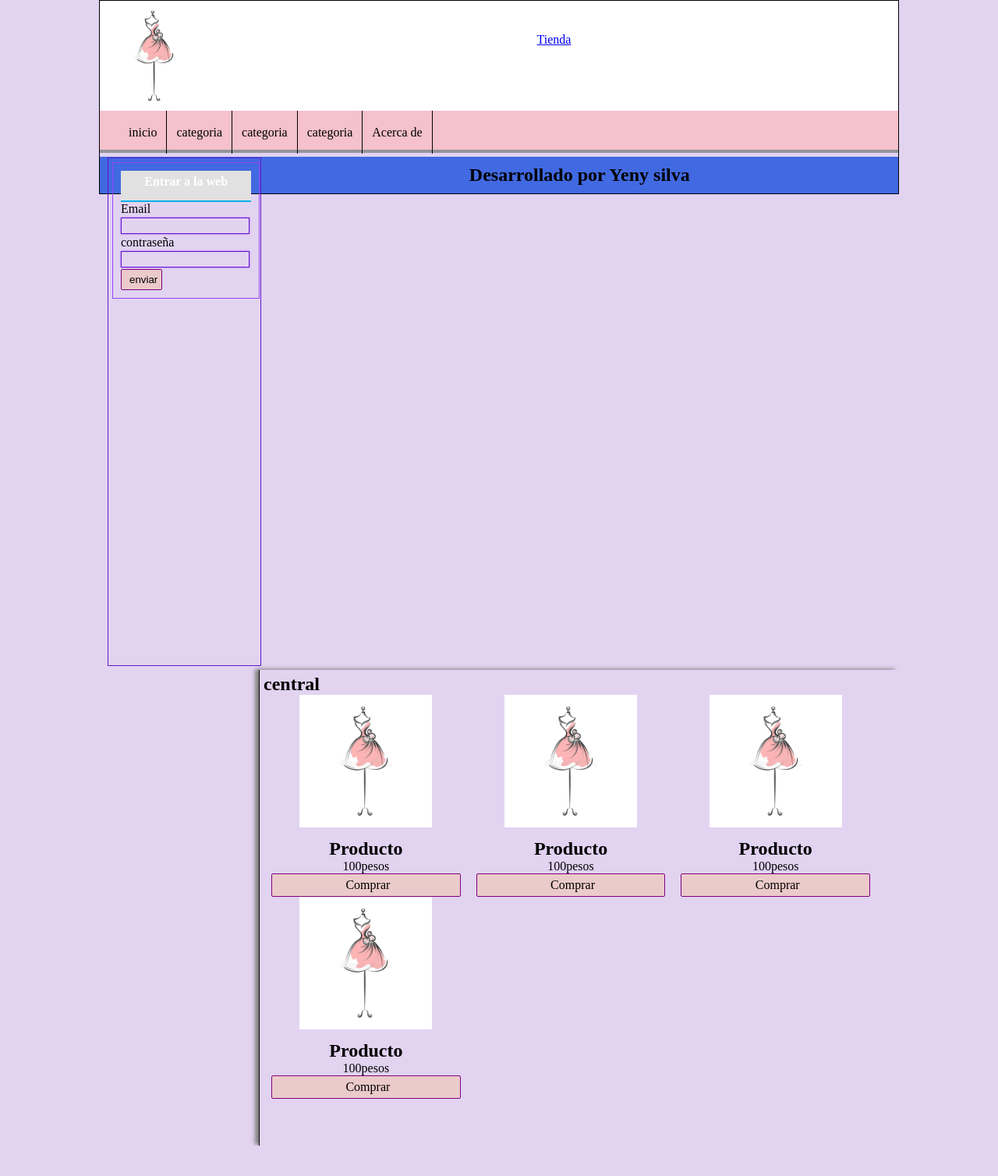
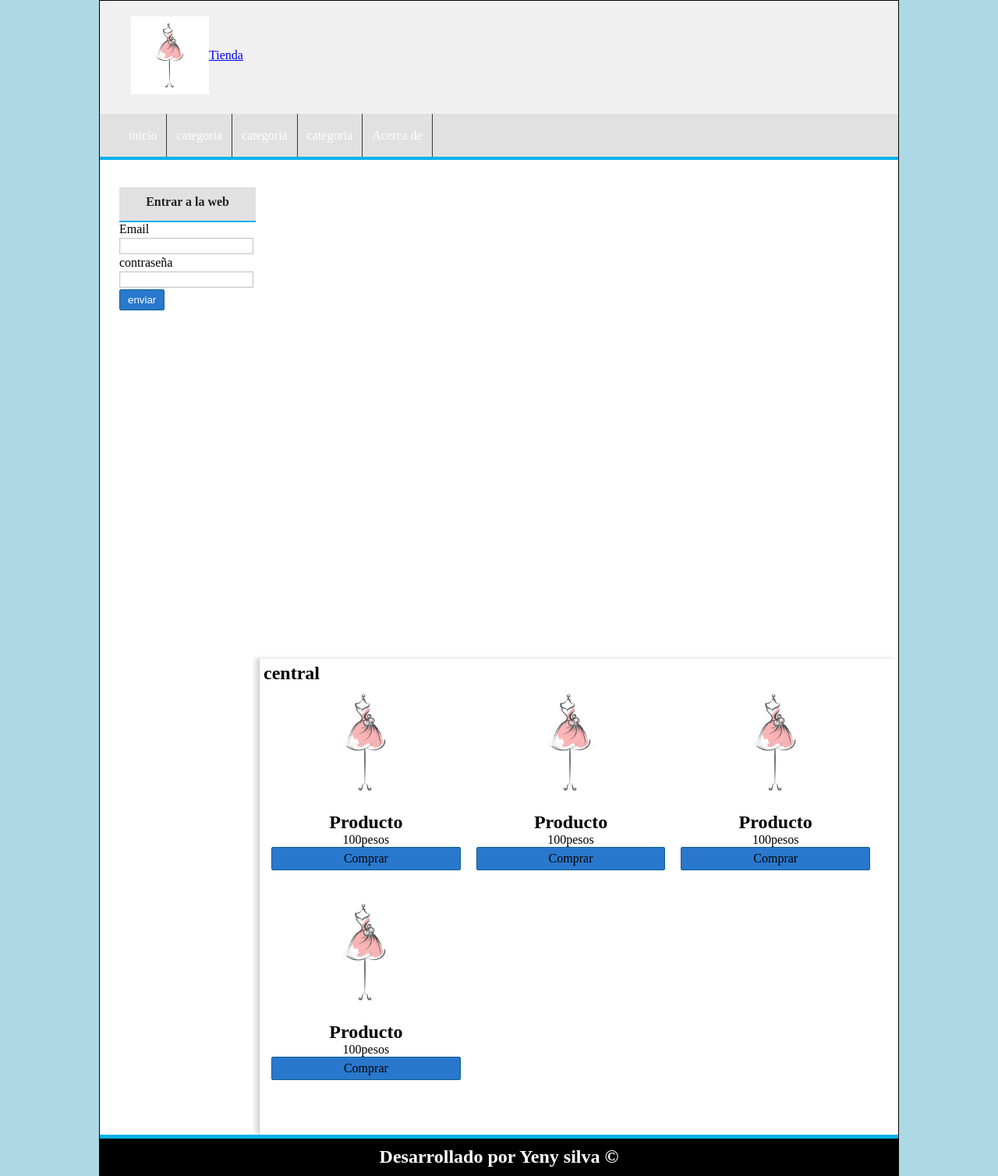
Before and after one commit to yenysilvacamargo1020-lgtm/pruebaphp, a PHP site: page / in a window 1280 px wide. Shown: the whole page at 78% size. Before the commit the page ends 1469 px from the top, so only its background shows below. Run offline with PHP 8.4, Linux system fonts and the light colour scheme.

Commit message:
Base de datos

```diff
--- a/index.html
+++ b/index.html
@@ -91,7 +91,7 @@
 
         </div>
         <footer id="footer">
-            <h2>Desarrollado por Yeny silva</h2>
+            <h2>Desarrollado por Yeny silva &copy;</h2>
         </footer>
 
 
--- a/style.css
+++ b/style.css
@@ -2,23 +2,28 @@
     margin: 0px;
     padding: 0px;
 }
+
 body{
-    background-color: rgb(226, 211, 241);
+
+    background-color: lightblue;
 }
+
 #container{
     width: 80%;
     margin: 0px auto;
-    border: 1px solid rgb(0, 0, 0);
+    border: 1px solid black;
+    background: white;
 }
+
 #header{
-    height: 141px;
-    background-color: rgb(255, 255, 255);
-    color: black;
+    height: 145px;
+    background-color: #F0F0F0;
+    color: white;
     text-align: center;
     line-height: 100px;
 }
 
-#Logo{
+#logo{
     padding: 20px;
     margin-left: 20px;
     float: left;
@@ -26,77 +31,81 @@ body{
 
 #logo img{
     float: left;
-    height: 141px;
-
+    height: 100px;
 }
 
+
 #menu{
-    background-color: rgb(245, 193, 202);
-    color: black;
-    height: 50px;
-    border-bottom: 4px solid rgb(147, 147, 153);
+    clear:both;
+    background-color: #2222;
+    color: white;
+    height: 55px;
+    border-bottom: 4px solid #01B1EA;
 }
+
 #menu ul{
     list-style: none;
     text-decoration: none;
     margin: 0px auto;
     margin-left: 25px;
 }
+
 #menu ul li{
     line-height: 55px;
     float: left;
-    border-right: 1px solid black;
+    border-right: 1px solid #363636;
 }
+
 #menu a{
     display: block;
-    color:black;
+    color: white;
     text-decoration: none;
     padding-left: 12px;
     padding-right: 12px;
 }
+
 #menu a:hover{
-    background: rgb(243, 184, 228);
+    background: #01B1EA;
 }
 
 #content{
-    margin: 5px auto;
+    margin: 0px auto;
+    overflow: hidden;
+    background: white;
+}
 
-    background:  green;
-
-
-}
-/*barra lateral*/
+/* barra lateral */
 #lateral{
     width: 19%;
-    min-height: 650px;
-    border: 1px solid rgb(100, 22, 201);
+    min-height: 600px;
+    /* border: 1px solid red; */
     float: left;
-    margin-top: 1px;
+    margin-top: 20px;
     margin-left: 10px;
+}
 
-
-}
 #lateral .block_aside{
     display: block;
-    width: 86%;
+    width: 90%;
     margin: 5px;
     padding: 10px;
-    border: 1px solid rgb(148, 69, 250);
+    /* border: 1px solid red; */
 }
 
 #lateral h3{
     display: block;
-    color: white;
+    color: #222;
     width: 100%;
     text-align: center;
-    padding-top: 5px;
+    align-items: center;
+    padding-top: 10px;
     padding-bottom: 15px;
     font-size: 16px;
     font-weight: bold;
-    background: #e1e1e1;
-    border-bottom: 2px solid #01b1ea;
+    background: #E1E1E1;
+    border-bottom: 2px solid #01B1EA;
+}
 
-}
 input[type="text"],
 input[type="password"],
 input[type="email"]{
@@ -104,20 +113,21 @@ input[type="email"]{
     width: 95%;
     margin-top: 2px;
     margin-bottom: 2px;
-    border: 1px solid rgb(100, 22, 201);
-    box-shadow: 0px 0px 2px rgb(148, 69, 250);
-    background: rgb(226, 211, 241);
+    border: 1px solid #C9C9C9;
+    box-shadow: 0px 0px 2px #ccc inset;
+    background: white;
     padding: 2px;
-    color: rgb(0, 0, 0);
+    color: gray;
     transition: all 300ms;
 }
-input[type="text"],
-input[type="password"],
+
+input[type="text"]:focus,
+input[type="password"]:focus,
 input[type="email"]:focus{
-    border: 1pxs solid rgb(67, 15, 209);
+    border: 1px solid #1579B5;
     color: black;
+}
 
-}
 input[type="submit"],
 input[type="button"],
 .button{
@@ -125,55 +135,67 @@ input[type="button"],
     border-radius: 2px;
     padding: 5px;
     padding-left: 10px;
-    background: rgb(235, 202, 202);
-    color: black;
-    border: 1px solid purple;
+    padding-right: 10px;
+    background: #2978CD;
+    color: white;
+    border: 1px solid #11608E;
     cursor: pointer;
 
 }
+
+
 #central{
     width: 79%;
     min-height: 600px;
     float: right;
-    /*boder:1px solid rgb(126,82,228);*/
-    border-left: 1px solid black;
-    box-shadow: -5px -1px 5px gray;
+    /* border: 1px solid blue; */
+    border-left: 1px solid #ccc;
+    box-shadow: -5px -1px 5px #ddd;
     padding: 5px;
-    margin-top: 5px;
+    margin-top: 20px;
+
 }
-#central h1 {
+
+#central h1{
     font-size: 24px;
-    font-weight:  normal;
+    font-weight: normal;
     letter-spacing: 1px;
     text-align: center;
-    border-bottom: 1px solid black;
-    margin-bottom: 10px;
-    padding: 10px;
+    border-bottom: 1px solid #ccc;
+    margin-bottom: 20px;
+    padding: 20px;
     padding-top: 0px;
+
 }
+
 .product{
     width: 30%;
     float: left;
     margin-left: 10px;
     margin-right: 10px;
+    margin-bottom: 30px;
     text-align: center;
 }
+
 .product img{
-    height: 170px;
+    height: 150px;
     margin-bottom: 10px;
 }
+
 .product a{
     color: black;
     text-decoration: none;
 }
+
 .product a:hover{
-    color: white;
+    color: #5555;
 }
+
 #footer{
     text-align: center;
     padding-top: 10px;
     padding-bottom: 10px;
-    background: royalblue;
-    color: black;
-    border-top: blueviolet;
+    background: black;
+    color: white;
+    border-top: 5px solid #01B1EA;
 }
```
Also changed, not shown: database/bdatos.sql (added, +17 -0 lines).
